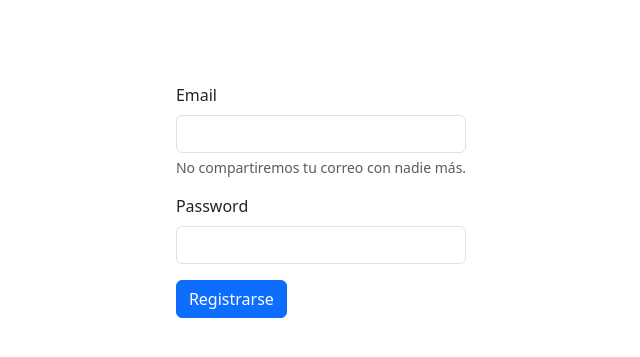
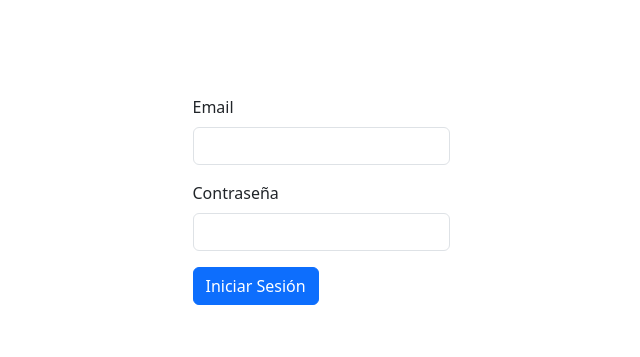
Before and after one commit to CarlosMG01/ISW, a Flask app: page /inicio_sesion in a window 1280 px wide. Shown: the part 56-413 px from the top of the page, without its empty margins (319-959 px from the left). Run offline with Flask 3, Linux system fonts and the light colour scheme; some libraries are stand-ins or nearby versions.

Commit message:
Se abre automáticamente el navegador + cambios.

```diff
--- a/Proyecto/main.py
+++ b/Proyecto/main.py
@@ -1,4 +1,5 @@
 from flask import Flask
+import webbrowser
 from src import auth_bp
 
 app = Flask(__name__)
@@ -6,4 +7,8 @@ app.register_blueprint(auth_bp)
 app.testing = True
 
 if __name__ == '__main__':
+    url = "http://127.0.0.1:5000"
+
+    webbrowser.open(url)
+
     app.run(debug=True)
--- a/Proyecto/templates/inicio_sesion.html
+++ b/Proyecto/templates/inicio_sesion.html
@@ -5,13 +5,12 @@
         <div class="mb-3">
             <label for="correo" class="form-label">Email</label>
             <input type="text" class="form-control" id="correo" name="correo" aria-describedby="emailHelp" required>
-            <div id="email-help" class="form-text">No compartiremos tu correo con nadie más.</div>
         </div>
         <div class="mb-3">
-            <label for="contrasena" class="form-label">Password</label>
+            <label for="contrasena" class="form-label">Contraseña</label>
             <input type="password" class="form-control" id="contrasena" name="contrasena" required>
         </div>
-        <button type="submit"  class="btn btn-primary">Registrarse</button>
+        <button type="submit"  class="btn btn-primary">Iniciar Sesión</button>
     </form>
 
 
```
